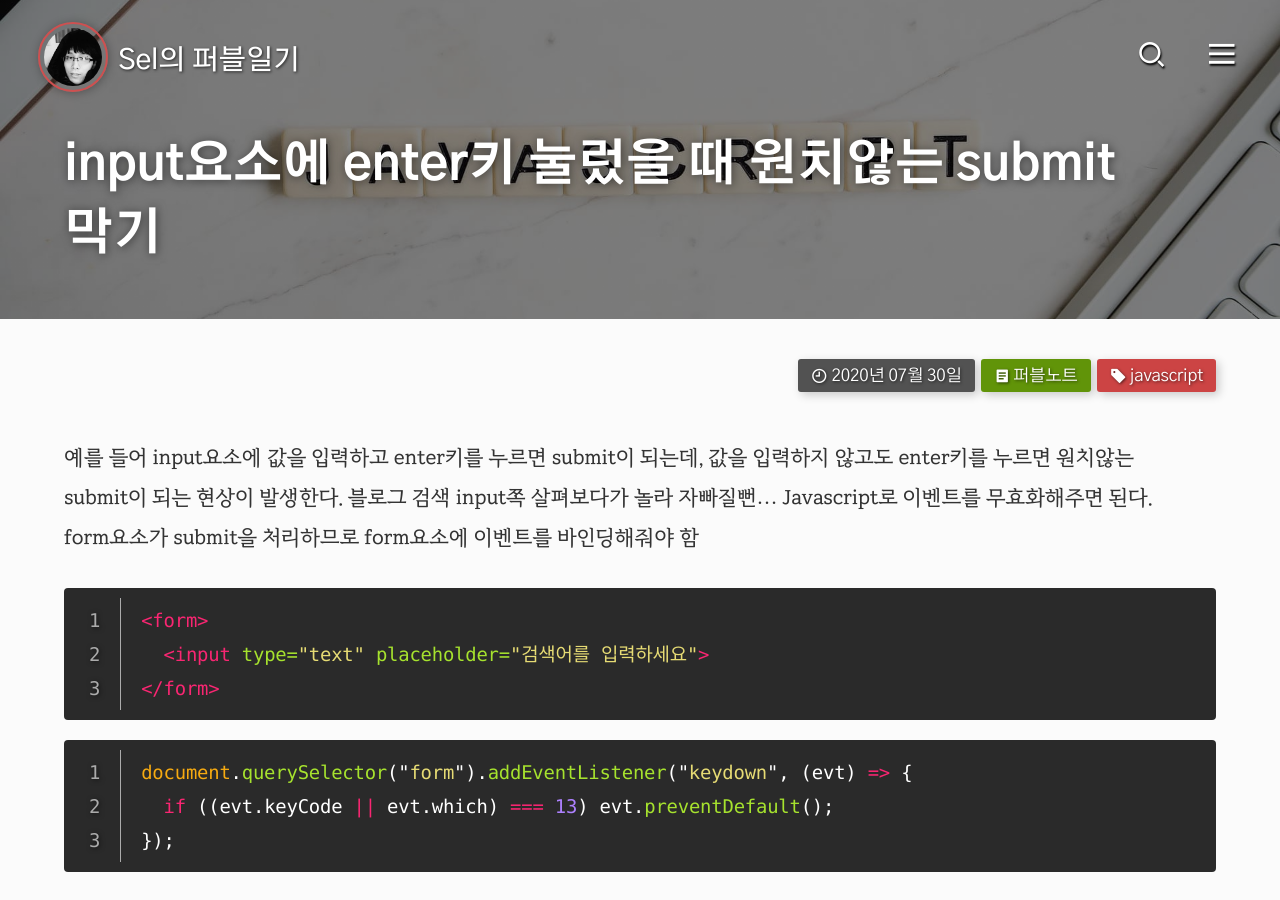
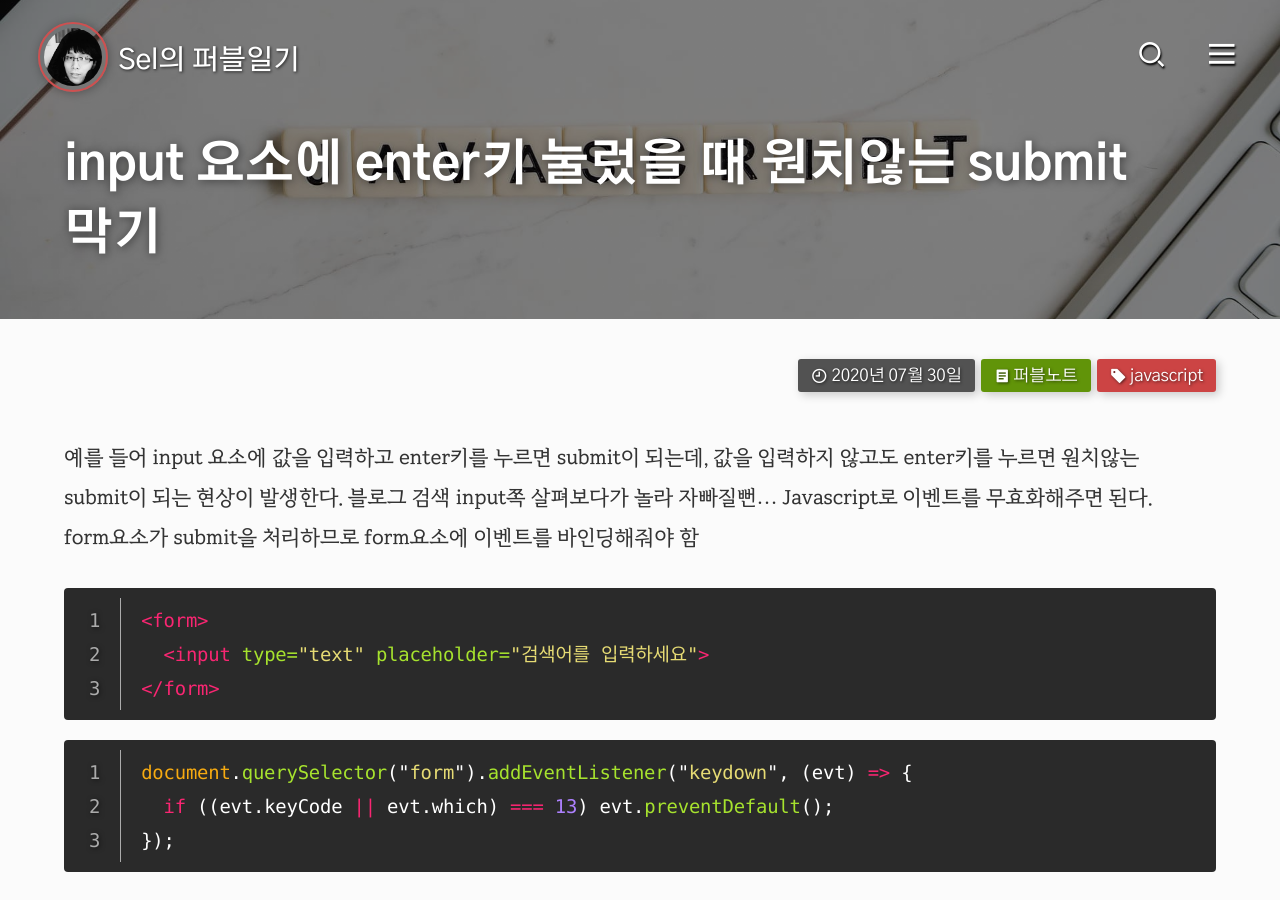
Before and after one commit to selosele/selosele.github.io, a Jekyll site: the page built from _posts/2020-07-30-prevent-form-submit-when-press-enter.md, in a window 1280 px wide and 900 px high. Built offline with Jekyll 4.4.1, drawn with Linux system fonts in a browser that asks for light colours; cached includes are drawn as plain includes; comment, search, counter and statistics services are not loaded.

Commit message:
포스트 수정

````diff
--- a/_posts/2020-07-30-prevent-form-submit-when-press-enter.md
+++ b/_posts/2020-07-30-prevent-form-submit-when-press-enter.md
@@ -1,7 +1,7 @@
 ---
 layout: post
 comments: true
-title: "input요소에 enter키 눌렀을 때 원치않는 submit 막기"
+title: "input 요소에 enter키 눌렀을 때 원치않는 submit 막기"
 summary:
 header:
   overlay_image: /assets/images/thumb/js_thumb01.jpg
@@ -16,7 +16,7 @@ tags:
     - javascript
 ---
 
-예를 들어 input요소에 값을 입력하고 enter키를 누르면 submit이 되는데, 값을 입력하지 않고도 enter키를 누르면 원치않는 submit이 되는 현상이 발생한다. 블로그 검색 input쪽 살펴보다가 놀라 자빠질뻔... Javascript로 이벤트를 무효화해주면 된다. form요소가 submit을 처리하므로 form요소에 이벤트를 바인딩해줘야 함
+예를 들어 input 요소에 값을 입력하고 enter키를 누르면 submit이 되는데, 값을 입력하지 않고도 enter키를 누르면 원치않는 submit이 되는 현상이 발생한다. 블로그 검색 input쪽 살펴보다가 놀라 자빠질뻔... Javascript로 이벤트를 무효화해주면 된다. form요소가 submit을 처리하므로 form요소에 이벤트를 바인딩해줘야 함
 
 {:.has-label}
 ```html
````
